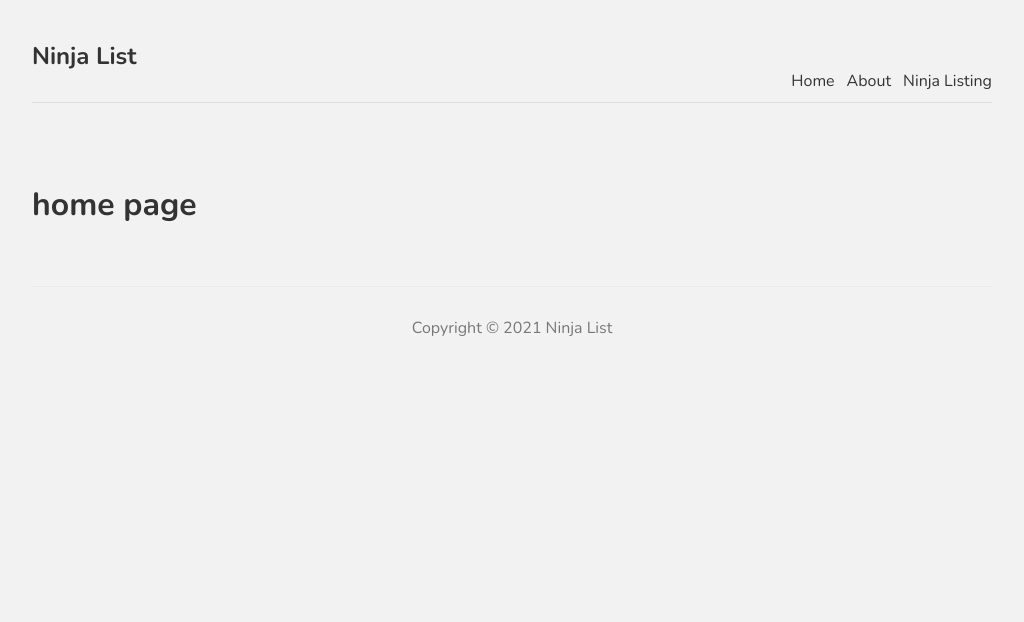
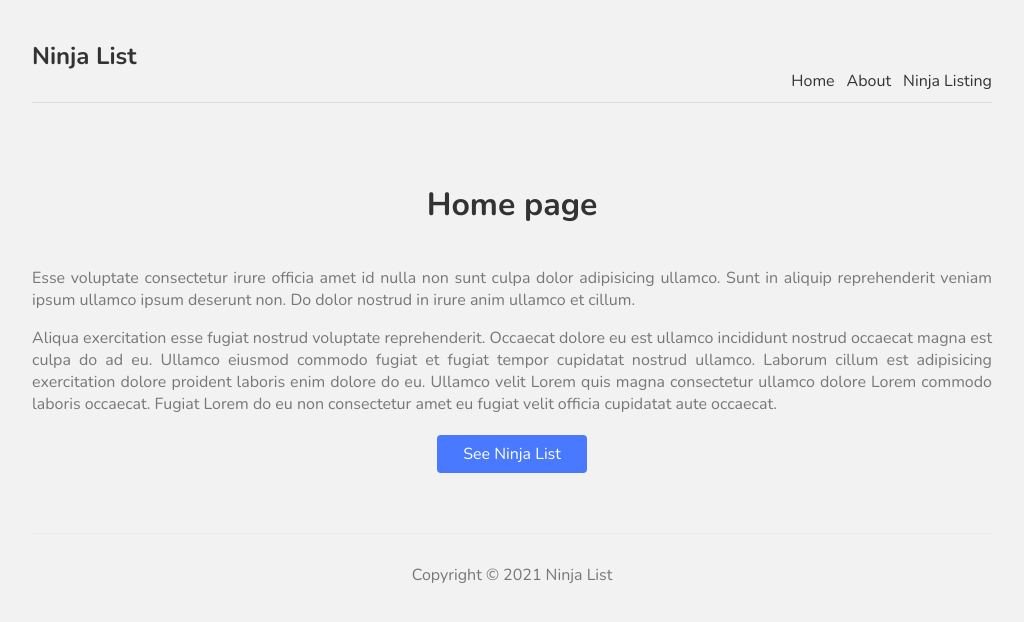
Before and after one commit to nairo-mudumane/ninjalist, a Next.js app: page / in a window 1280 px wide. Shown: the top 622 px of the page, without its empty margins (128-1152 px from the left). Built offline with nearby package versions, Linux system fonts and the light colour scheme.

Commit message:
styled home

```diff
--- a/pages/index.tsx
+++ b/pages/index.tsx
@@ -1,3 +1,41 @@
+import React from "react";
+import Head from "next/head";
+import styles from "../styles/Home.module.css";
+import Link from "next/link";
+
 export default function Home() {
-    return <h1>home page</h1>;
+    return (
+        <React.Fragment>
+            <Head>
+                <title>Home</title>
+            </Head>
+
+            <div>
+                <h1 className={styles.title}>Home page</h1>
+
+                <p className={styles.text}>
+                    Esse voluptate consectetur irure officia amet id nulla non
+                    sunt culpa dolor adipisicing ullamco. Sunt in aliquip
+                    reprehenderit veniam ipsum ullamco ipsum deserunt non. Do
+                    dolor nostrud in irure anim ullamco et cillum.
+                </p>
+
+                <p className={styles.text}>
+                    Aliqua exercitation esse fugiat nostrud voluptate
+                    reprehenderit. Occaecat dolore eu est ullamco incididunt
+                    nostrud occaecat magna est culpa do ad eu. Ullamco eiusmod
+                    commodo fugiat et fugiat tempor cupidatat nostrud ullamco.
+                    Laborum cillum est adipisicing exercitation dolore proident
+                    laboris enim dolore do eu. Ullamco velit Lorem quis magna
+                    consectetur ullamco dolore Lorem commodo laboris occaecat.
+                    Fugiat Lorem do eu non consectetur amet eu fugiat velit
+                    officia cupidatat aute occaecat.
+                </p>
+
+                <Link href="/ninjas">
+                    <a className={styles.btn}>See Ninja List</a>
+                </Link>
+            </div>
+        </React.Fragment>
+    );
 }
--- a/styles/Home.module.css
+++ b/styles/Home.module.css
@@ -1,129 +1,21 @@
-.container {
-  padding: 0 2rem;
+.title {
+    color: #333;
+    padding-bottom: 20px;
+    text-align: center;
 }
 
-.main {
-  min-height: 100vh;
-  padding: 4rem 0;
-  flex: 1;
-  display: flex;
-  flex-direction: column;
-  justify-content: center;
-  align-items: center;
+.text {
+    color: #777;
+    text-align: justify;
 }
 
-.footer {
-  display: flex;
-  flex: 1;
-  padding: 2rem 0;
-  border-top: 1px solid #eaeaea;
-  justify-content: center;
-  align-items: center;
+.btn {
+    display: block;
+    width: 150px;
+    padding: 8px 0;
+    margin: 20px auto;
+    background: #4979ff;
+    border-radius: 4px;
+    color: white;
+    text-align: center;
 }
-
-.footer a {
-  display: flex;
-  justify-content: center;
-  align-items: center;
-  flex-grow: 1;
-}
-
-.title a {
-  color: #0070f3;
-  text-decoration: none;
-}
-
-.title a:hover,
-.title a:focus,
-.title a:active {
-  text-decoration: underline;
-}
-
-.title {
-  margin: 0;
-  line-height: 1.15;
-  font-size: 4rem;
-}
-
-.title,
-.description {
-  text-align: center;
-}
-
-.description {
-  margin: 4rem 0;
-  line-height: 1.5;
-  font-size: 1.5rem;
-}
-
-.code {
-  background: #fafafa;
-  border-radius: 5px;
-  padding: 0.75rem;
-  font-size: 1.1rem;
-  font-family: Menlo, Monaco, Lucida Console, Liberation Mono, DejaVu Sans Mono,
-    Bitstream Vera Sans Mono, Courier New, monospace;
-}
-
-.grid {
-  display: flex;
-  align-items: center;
-  justify-content: center;
-  flex-wrap: wrap;
-  max-width: 800px;
-}
-
-.card {
-  margin: 1rem;
-  padding: 1.5rem;
-  text-align: left;
-  color: inherit;
-  text-decoration: none;
-  border: 1px solid #eaeaea;
-  border-radius: 10px;
-  transition: color 0.15s ease, border-color 0.15s ease;
-  max-width: 300px;
-}
-
-.card:hover,
-.card:focus,
-.card:active {
-  color: #0070f3;
-  border-color: #0070f3;
-}
-
-.card h2 {
-  margin: 0 0 1rem 0;
-  font-size: 1.5rem;
-}
-
-.card p {
-  margin: 0;
-  font-size: 1.25rem;
-  line-height: 1.5;
-}
-
-.logo {
-  height: 1em;
-  margin-left: 0.5rem;
-}
-
-@media (max-width: 600px) {
-  .grid {
-    width: 100%;
-    flex-direction: column;
-  }
-}
-
-@media (prefers-color-scheme: dark) {
-  .card,
-  .footer {
-    border-color: #222;
-  }
-  .code {
-    background: #111;
-  }
-  .logo img {
-    filter: invert(1);
-  }
-}
```
